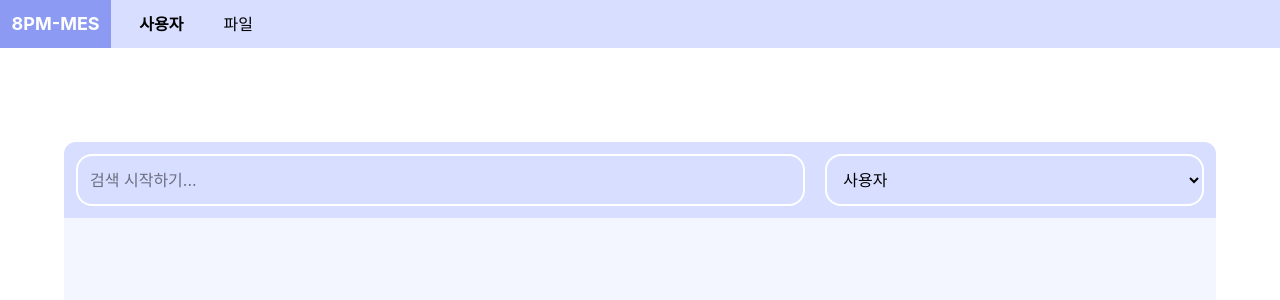
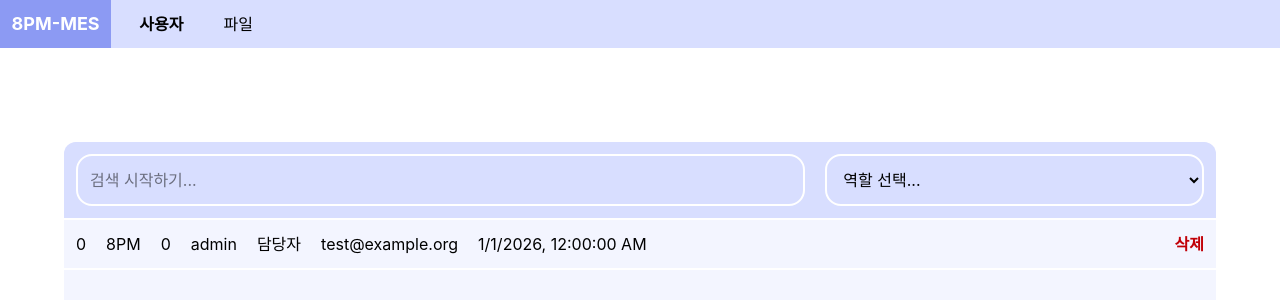
Before and after one commit to jaehoon1228-byte/8PM, a Next.js app: page /admin/user in a window 1280 px wide. Shown: the top 300 px of the page. Built offline with nearby package versions, Linux system fonts and the light colour scheme; a web font is replaced by a local one.

Commit message:
✨ 사용자 페이지 필터링 기능 마무리

```diff
--- a/app/admin/user/page.tsx
+++ b/app/admin/user/page.tsx
@@ -3,7 +3,7 @@
 import AdminPageContent from "@/components/AdminPageContent";
 import AdminPageUserEntry from "@/components/AdminPageUserEntry";
 import { useUserFilterStore } from "@/providers/userFilterProvider";
-import { Role } from "@/types/role";
+import { isRole, Role } from "@/types/role";
 import { User } from "@/types/user";
 
 export default function AdminUserPage() {
@@ -15,6 +15,7 @@ export default function AdminUserPage() {
             email: "test@example.org",
             role: "ROLE_MANAGER",
             username: "admin",
+            createdAt: new Date("2026-01-01T00:00:00"),
         },
     ];
 
@@ -29,7 +30,7 @@ export default function AdminUserPage() {
         role?: Role;
         queryText?: string;
     }) => {
-        if (role) {
+        if (!role || isRole(role)) {
             setRole(role);
         }
         setQueryText(queryText ?? "");
@@ -55,10 +56,11 @@ export default function AdminUserPage() {
                         id="role"
                         className="flex-1 rounded-2xl border-2 border-white p-3"
                         value={role}
-                        onChange={(e) =>
-                            changeFilter({ role: e.target.value as Role })
-                        }
+                        onChange={(e) => {
+                            changeFilter({ role: e.target.value as Role });
+                        }}
                     >
+                        <option value="">역할 선택...</option>
                         <option value="ROLE_USER">사용자</option>
                         <option value="ROLE_MANAGER">담당자</option>
                         <option value="ROLE_MASTER">관리자</option>
@@ -68,13 +70,13 @@ export default function AdminUserPage() {
             contentElement={users
                 .filter(
                     (value) =>
-                        value.role == role &&
+                        (!role || value.role == role) &&
                         (!queryText ||
-                            value.username === queryText ||
+                            value.username.includes(queryText) ||
                             String(value.employeeId) == queryText ||
-                            value.companyName === queryText ||
+                            value.companyName.includes(queryText) ||
                             String(value.companyId) == queryText ||
-                            value.email === queryText),
+                            value.email.includes(queryText)),
                 )
                 .map((value) => (
                     <AdminPageUserEntry key={value.employeeId} {...value} />
--- a/components/AdminPageContent.tsx
+++ b/components/AdminPageContent.tsx
@@ -2,7 +2,6 @@ import Form from "next/form";
 import AdminPageNavBar from "./AdminPageNavBar";
 import { JSX } from "react";
 import { PageType } from "@/types/pageType";
-import { FileType } from "@/types/fileType";
 
 export default function AdminPageContent({
     searchElement,
--- a/components/AdminPageUserEntry.tsx
+++ b/components/AdminPageUserEntry.tsx
@@ -1,13 +1,5 @@
-import { getRoleName, Role } from "@/types/role";
-
-type UserData = {
-    companyId: number;
-    companyName: string;
-    employeeId: number;
-    username: string;
-    role: Role;
-    email: string;
-};
+import { getRoleName } from "@/types/role";
+import { User } from "@/types/user";
 
 export default function AdminPageUserEntry({
     companyId,
@@ -16,7 +8,8 @@ export default function AdminPageUserEntry({
     username,
     role,
     email,
-}: UserData) {
+    createdAt,
+}: User) {
     return (
         <div className="flex flex-row justify-between border-y-2 border-white p-3">
             <div className="flex flex-row gap-2 md:gap-5">
@@ -26,6 +19,7 @@ export default function AdminPageUserEntry({
                 <p>{username}</p>
                 <p>{getRoleName(role)}</p>
                 <p>{email}</p>
+                <p>{createdAt.toLocaleString()}</p>
             </div>
             <div
                 tabIndex={0}
--- a/types/role.ts
+++ b/types/role.ts
@@ -1,4 +1,9 @@
-const avaliableRoles = ["ROLE_USER", "ROLE_MANAGER", "ROLE_MASTER"] as const;
+const avaliableRoles = [
+    "",
+    "ROLE_USER",
+    "ROLE_MANAGER",
+    "ROLE_MASTER",
+] as const;
 export type Role = (typeof avaliableRoles)[number];
 
 export function isRole(value: string): value is Role {
@@ -22,9 +27,11 @@ export function getRoleName(role: Role) {
             return "사용자";
         }
         default: {
-            throw new Error(
-                "role은 ROLE_MASTER, ROLE_MANAGER, ROLE_USER 중 하나여야 합니다.",
-            );
+            if (role) {
+                throw new Error(
+                    "role은 ROLE_MASTER, ROLE_MANAGER, ROLE_USER 중 하나여야 합니다.",
+                );
+            }
         }
     }
 }
--- a/types/user.ts
+++ b/types/user.ts
@@ -7,4 +7,5 @@ export type User = {
     email: string;
     role: Role;
     username: string;
+    createdAt: Date;
 };
```
